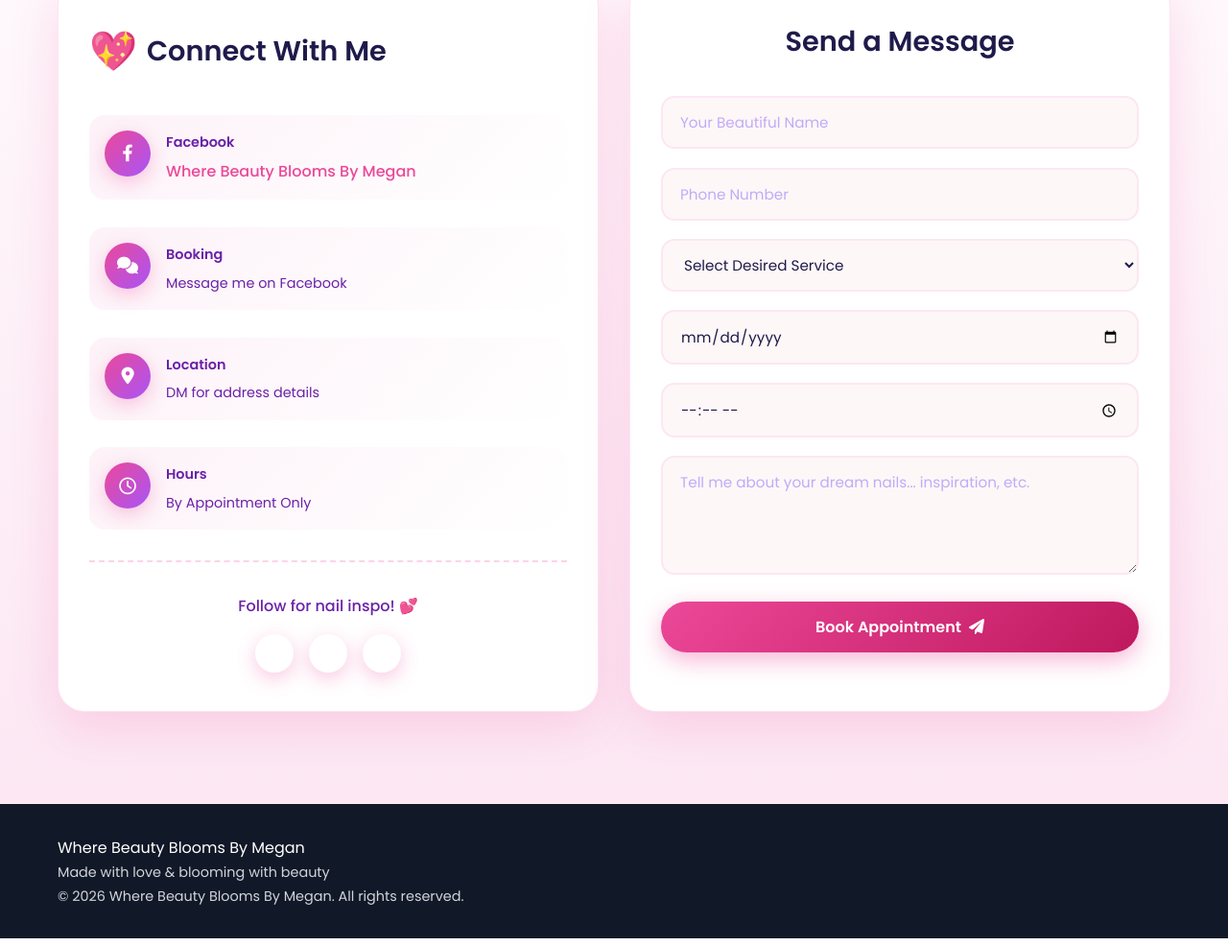
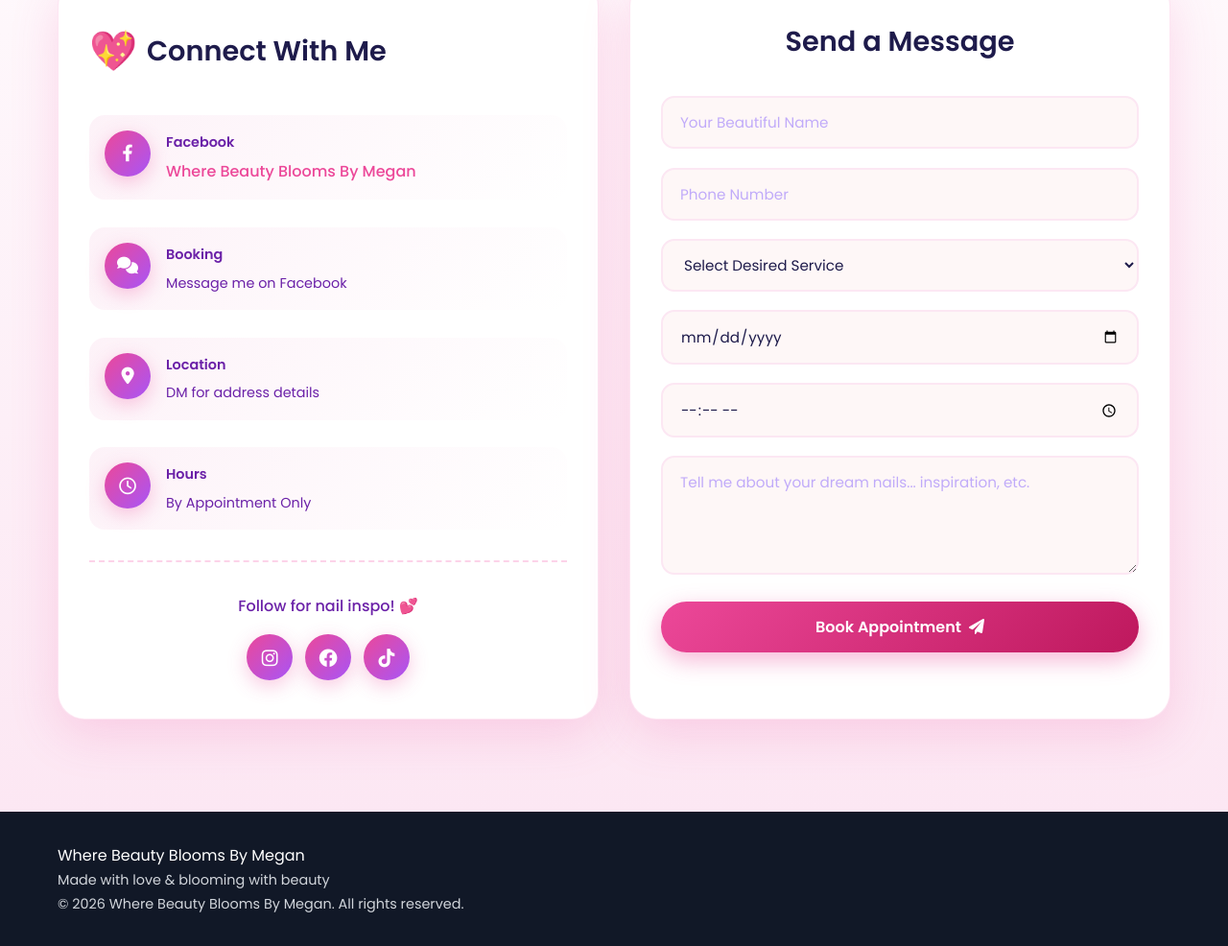
Before and after one commit to drecosta/nails, a plain HTML site: page index.html in a window 1280 px wide. Shown: the part 4125-5111 px from the top of the page at 96% size. Drawn offline with Linux system fonts and the light colour scheme.

Commit message:
Inline social icons

```diff
--- a/index.html
+++ b/index.html
@@ -289,10 +289,10 @@
                     </div>
                     <div class="social-promo">
                         <p>Follow for nail inspo! 💕</p>
-                        <div class="social-links">
-                            <a href="#" aria-label="Instagram" class="social-btn"><i class="fab fa-instagram"></i></a>
-                            <a href="https://www.facebook.com/p/Where-Beauty-Blooms-By-Megan-61572991575674/" aria-label="Facebook" target="_blank" class="social-btn"><i class="fab fa-facebook"></i></a>
-                            <a href="#" aria-label="TikTok" class="social-btn"><i class="fab fa-tiktok"></i></a>
+                        <div class="social-links" style="display:flex; gap:0.8rem; justify-content:center;">
+                            <a href="#" aria-label="Instagram" class="social-btn" style="width:48px;height:48px;background:linear-gradient(135deg,#ec4899,#a855f7);color:#fff;border-radius:50%;display:flex;align-items:center;justify-content:center;text-decoration:none;"><i class="fab fa-instagram" style="color:#fff;font-size:1.2rem;"></i></a>
+                            <a href="https://www.facebook.com/p/Where-Beauty-Blooms-By-Megan-61572991575674/" aria-label="Facebook" target="_blank" class="social-btn" style="width:48px;height:48px;background:linear-gradient(135deg,#ec4899,#a855f7);color:#fff;border-radius:50%;display:flex;align-items:center;justify-content:center;text-decoration:none;"><i class="fab fa-facebook" style="color:#fff;font-size:1.2rem;"></i></a>
+                            <a href="#" aria-label="TikTok" class="social-btn" style="width:48px;height:48px;background:linear-gradient(135deg,#ec4899,#a855f7);color:#fff;border-radius:50%;display:flex;align-items:center;justify-content:center;text-decoration:none;"><i class="fab fa-tiktok" style="color:#fff;font-size:1.2rem;"></i></a>
                         </div>
                     </div>
                 </div>
```
